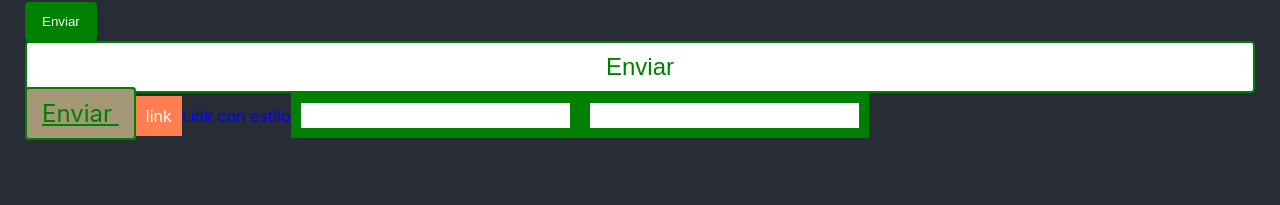
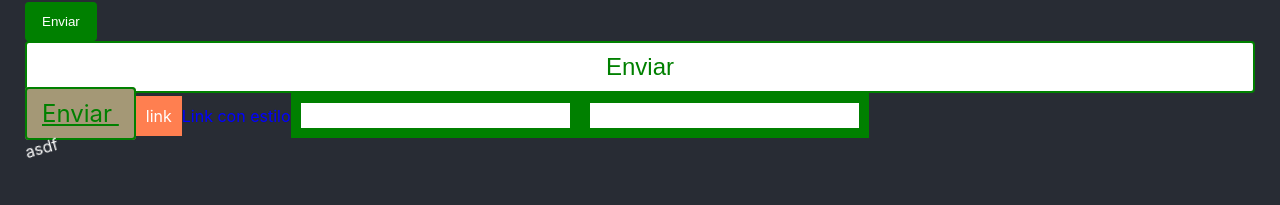
Before and after one commit to wilder00/learning-react, a React (Create React App) app: page / in a window 1280 px wide. Shown: the part 95-300 px from the top of the page. Built offline with nearby package versions, Linux system fonts and the light colour scheme.

Commit message:
agregando animaciones

```diff
--- a/src/App.js
+++ b/src/App.js
@@ -1,5 +1,5 @@
 import { useState } from "react";
-import styled from "styled-components";
+import styled, { keyframes } from "styled-components";
 import './App.css'
 
 const P = styled.p`
@@ -28,6 +28,20 @@ const BlockButton = styled(Button)`
   &.secondary{
     background-color: #a49876;
   }
+`
+
+const girar = keyframes`
+  from{
+    transform: rotate(0deg);
+  }
+  to{
+    transform: rotate(360deg);
+  }
+`
+
+const Rotar = styled.div`
+  animation: ${girar} 2s ease infinite;
+  display: inline-block;
 `
 
 const Link = ({ className, ...props}) => {
@@ -68,6 +82,8 @@ const App = () => {
       <StyledLink>Link con estilo</StyledLink>
       <Input></Input>
       <Password></Password>
+      <br/>
+      <Rotar>asdf</Rotar>
     </Content>
   )
 }
```
